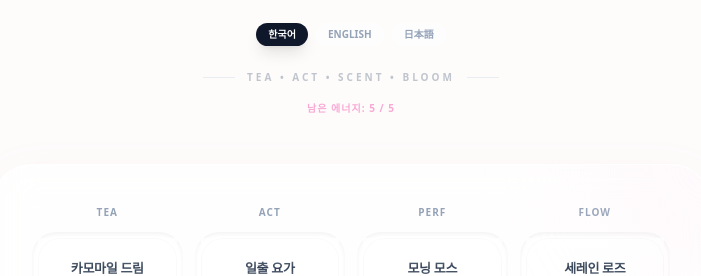
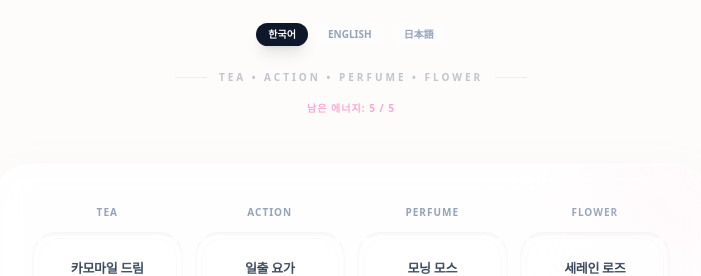
Before and after one commit to whiteref/mood-777, a React (Vite) app: page / in a window 1280 px wide. Shown: the part 282-558 px from the top of the page, without its empty margins (289-990 px from the left). Built offline with nearby package versions, Linux system fonts and the light colour scheme; a web font is replaced by a local one.

Commit message:
Update category labels to full names: ACTION, PERFUME, FLOWER

```diff
--- a/translations.ts
+++ b/translations.ts
@@ -5,7 +5,7 @@ export const translations = {
     KR: {
         title_line1: "오늘을 닻 내리는",
         title_line2: "나만의 비밀 리추얼",
-        subtitle: "Tea • Act • Scent • Bloom",
+        subtitle: "Tea • Action • Perfume • Flower",
         energy: "남은 에너지",
         spin_btn: "리추얼 조각 맞추기 ✨",
         result_harmony: "리추얼의 조화",
@@ -17,9 +17,9 @@ export const translations = {
         admin_mode_on: "관리자 모드 활성화: 무제한 사용 가능 ✨",
         admin_mode_off: "관리자 모드 해제",
         category_tea: "TEA",
-        category_act: "ACT",
-        category_scent: "PERF",
-        category_bloom: "FLOW",
+        category_act: "ACTION",
+        category_scent: "PERFUME",
+        category_bloom: "FLOWER",
         out_of_energy: "오늘의 에너지를 다 썼어요",
         recharge_needed: "충전이 필요해요. 내일 새로운 인연으로 다시 만나요!",
         recharging: "에너지 충전 중...",
@@ -30,7 +30,7 @@ export const translations = {
     EN: {
         title_line1: "Anchoring Your Day",
         title_line2: "Private Ritual Piece",
-        subtitle: "Tea • Act • Scent • Bloom",
+        subtitle: "Tea • Action • Perfume • Flower",
         energy: "Remaining Energy",
         spin_btn: "Assemble Ritual ✨",
         result_harmony: "Ritual Harmony",
@@ -42,9 +42,9 @@ export const translations = {
         admin_mode_on: "Admin Mode Active: Unlimited Use ✨",
         admin_mode_off: "Admin Mode Deactivated",
         category_tea: "TEA",
-        category_act: "ACT",
-        category_scent: "PERF",
-        category_bloom: "FLOW",
+        category_act: "ACTION",
+        category_scent: "PERFUME",
+        category_bloom: "FLOWER",
         out_of_energy: "Out of Energy",
         recharge_needed: "Recharge needed. Let's meet again tomorrow with some new ritual!",
         recharging: "Recharging...",
@@ -55,11 +55,11 @@ export const translations = {
     JA: {
         title_line1: "今日を繋ぎ止める",
         title_line2: "自分だけの秘密リチュアル",
-        subtitle: "Tea • Act • Scent • Bloom",
+        subtitle: "Tea • Action • Perfume • Flower",
         energy: "残りエネルギー",
         spin_btn: "リチュアルを組み立てる ✨",
         result_harmony: "リチュアルの調和",
-        commentary_title: "AI リチュアル コメンタリー",
+        commentary_title: "AI リチュアル コ멘터리",
         lucky_item: "幸運のオブジェ",
         curator_selection: "The Curator's Selection",
         loading_ai: "AI推薦を読み込み中...",
@@ -67,9 +67,9 @@ export const translations = {
         admin_mode_on: "管理者モード有効：無制限で使用可能 ✨",
         admin_mode_off: "管理者モード解除",
         category_tea: "TEA",
-        category_act: "ACT",
-        category_scent: "PERF",
-        category_bloom: "FLOW",
+        category_act: "ACTION",
+        category_scent: "PERFUME",
+        category_bloom: "FLOWER",
         out_of_energy: "本日のエネルギーを使い果たしました",
         recharge_needed: "充電が必要です。明日、また新しい縁でお会いしましょう！",
         recharging: "エネルギー充電中...",
```
